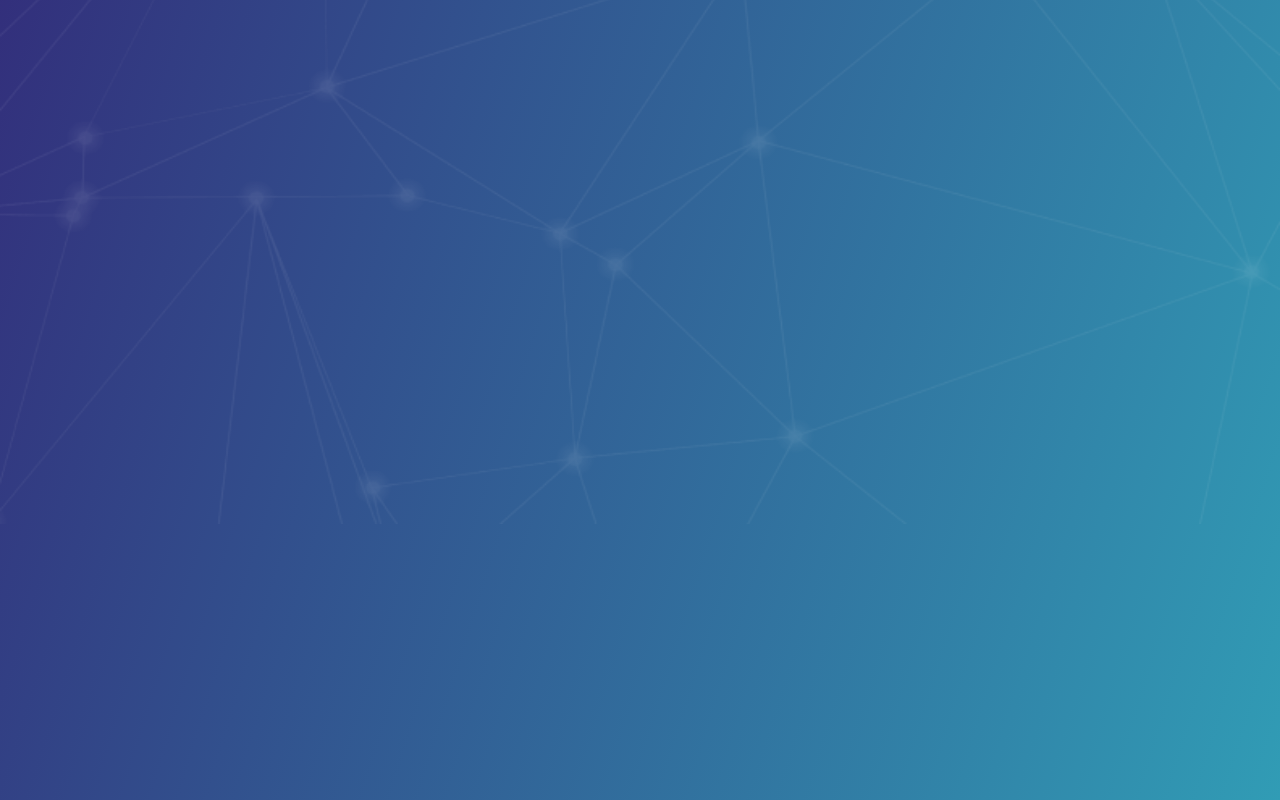
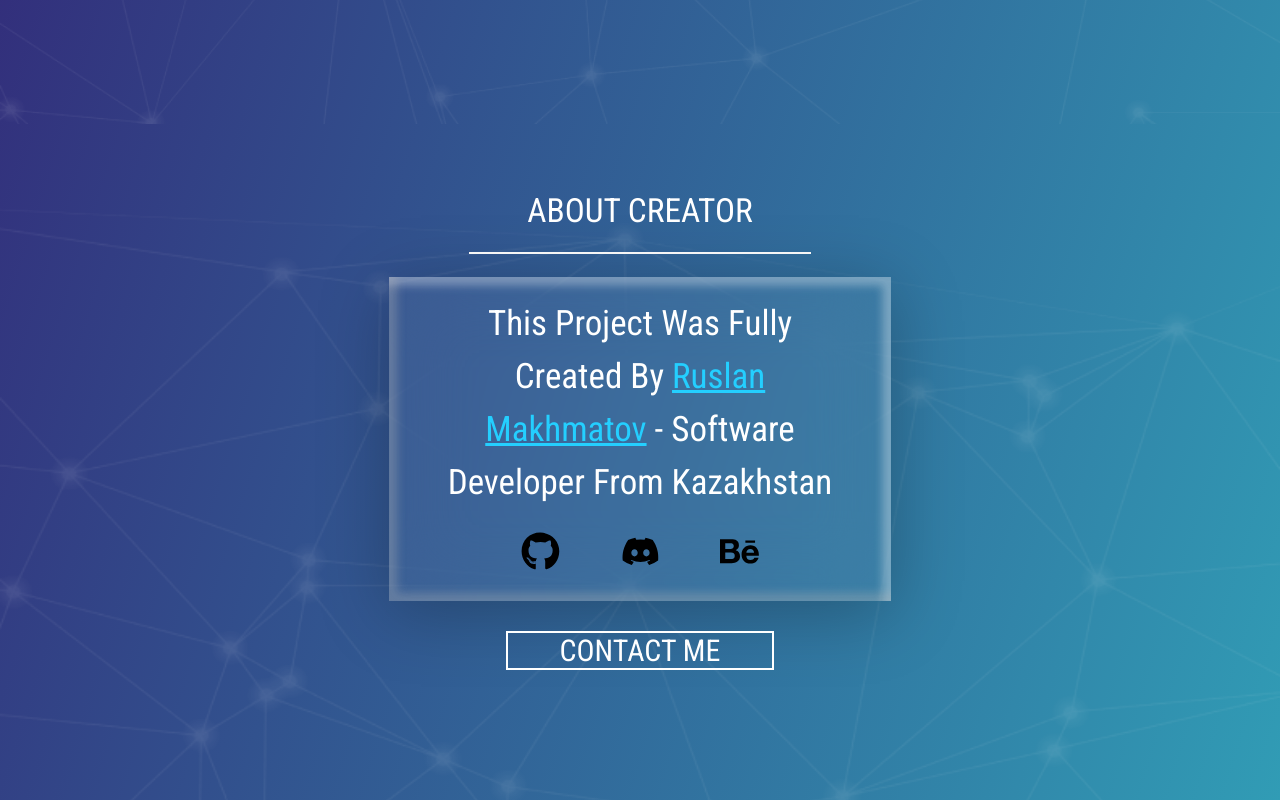
Before and after one commit to k1ngsterr1/AI-NETWORK, a React (Create React App) app: page / in a window 1280 px wide. Shown: the part 1760-2560 px from the top of the page. Built offline with nearby package versions, Linux system fonts and the light colour scheme.

Commit message:
alpha 1.1

```diff
--- a/package.json
+++ b/package.json
@@ -13,6 +13,8 @@
     "animate.css": "^4.1.1",
     "react": "^18.2.0",
     "react-dom": "^18.2.0",
+    "react-icons": "^4.4.0",
+    "react-ion-icon": "^4.0.0",
     "react-ionicons": "^4.2.0",
     "react-scripts": "5.0.1",
     "web-vitals": "^2.1.4",
--- /dev/null
+++ b/src/ThirdApp.js
@@ -0,0 +1,13 @@
+import React from "react";
+import "./styles/aboutC_styles/aboutC.css";
+import AboutCreator from "./components/AboutCreator";
+
+const ThirdApp = () => {
+  return (
+    <div className="ThirdAppBody">
+      <AboutCreator />
+    </div>
+  );
+};
+
+export default ThirdApp;
--- /dev/null
+++ b/src/components/AboutCreator.js
@@ -0,0 +1,30 @@
+import React from "react";
+import "../styles/aboutC_styles/aboutC.css";
+import { FaGithub } from "react-icons/fa";
+import { FaBehance } from "react-icons/fa";
+import { FaDiscord } from "react-icons/fa";
+
+const AboutCreator = () => {
+  return (
+    <div className="third-screen">
+      <h2 className="about-c-header">ABOUT CREATOR</h2>
+      <figure className="separator-cr"></figure>
+      <div className="about-c-glass">
+        <p className="about-c-p">
+          This project was fully created by{" "}
+          <span className="ruslan">ruslan makhmatov</span> - software developer
+          from kazakhstan
+        </p>
+        <div className="social-networks">
+          <FaGithub className="icon-sn-1"></FaGithub>
+          <FaDiscord className="icon-sn-2"></FaDiscord>
+          <FaBehance className="icon-sn-3"></FaBehance>
+        </div>
+        <figure className="separator-cr-2"></figure>
+        <button className="contact-me-btn">CONTACT ME</button>
+      </div>
+    </div>
+  );
+};
+
+export default AboutCreator;
--- a/src/index.js
+++ b/src/index.js
@@ -13,11 +13,13 @@ import "./fonts/roboto-condensed/RobotoCondensed-Regular.ttf";
 // Components
 import App from "./App";
 import SecondApp from "./SecondApp";
+import ThirdApp from "./ThirdApp";
 
 const root = ReactDOM.createRoot(document.getElementById("root"));
 root.render(
   <React.StrictMode>
     <App />
     <SecondApp />
+    <ThirdApp></ThirdApp>
   </React.StrictMode>
 );
--- /dev/null
+++ b/src/styles/aboutC_styles/aboutC.css
@@ -0,0 +1,122 @@
+.ThirdAppBody {
+  background-image: url(/src/images/BG-NET.png);
+  background-size: cover;
+  background-position: center center;
+  width: 100%;
+  height: 200vh;
+}
+
+.third-screen {
+  width: 71.40625%;
+  height: 200vh;
+  margin: auto;
+  display: flex;
+  flex-direction: column;
+  align-items: center;
+}
+
+.about-c-header {
+  font-family: "Roboto Condensed";
+  font-style: normal;
+  font-weight: 500;
+  -webkit-user-select: none;
+     -moz-user-select: none;
+      -ms-user-select: none;
+          user-select: none;
+  font-size: clamp(30px, 2.6041666667vw, 70px);
+  color: #ffffff;
+  margin-top: clamp(50px, 5.2083333333vw, 300px);
+  text-transform: uppercase;
+}
+
+.separator-cr {
+  width: clamp(314px, 26.7708333333vw, 614px);
+  height: 2px;
+  background-color: #ffffff;
+  margin-top: clamp(22px, 1.7708333333vw, 44px);
+}
+
+.about-c-glass {
+  width: clamp(354px, 39.2708333333vw, 854px);
+  height: clamp(154px, 25.3125vw, 586px);
+  background: rgba(217, 217, 217, 0.06);
+  box-shadow: 0px 12px 65px rgba(0, 0, 0, 0.25), inset 8.57333px -8.57333px 8.57333px rgba(182, 182, 182, 0.32), inset -8.57333px 8.57333px 8.57333px rgba(255, 255, 255, 0.32);
+  -webkit-backdrop-filter: blur(37.7227px);
+          backdrop-filter: blur(37.7227px);
+  margin-top: clamp(14px, 1.7708333333vw, 54px);
+  display: flex;
+  flex-direction: column;
+  align-items: center;
+}
+
+.about-c-p {
+  font-family: "Roboto Condensed";
+  font-style: normal;
+  font-weight: 400;
+  width: 80.9018567639%;
+  font-size: clamp(35px, 2.34375vw, 55px);
+  line-height: 53px;
+  text-align: center;
+  text-transform: capitalize;
+  margin-top: clamp(20px, 1.5625vw, 50px);
+  color: #FFFFFF;
+}
+
+.ruslan {
+  color: #24CFFF;
+  text-decoration: underline;
+}
+
+.social-networks {
+  width: 47.4801061008%;
+  height: 13.5802469136%;
+  display: flex;
+  justify-content: space-between;
+  margin-top: clamp(15px, 1.8229166667vw, 50px);
+}
+
+.separator-cr-2 {
+  width: clamp(212px, 21.4583333333vw, 512px);
+  height: 2px;
+  background-color: #ffffff;
+  margin-top: clamp(30px, 2.0833333333vw, 50px);
+}
+
+.contact-me-btn {
+  width: 53.3156498674%;
+  height: 15.0205761317%;
+  margin-top: clamp(30px, 2.0833333333vw, 50px);
+  font-family: "Roboto Condensed";
+  font-style: normal;
+  font-weight: 400;
+  font-size: clamp(25px, 2.34375vw, 65px);
+  text-align: center;
+  text-transform: uppercase;
+  border: 2px solid #ffffff;
+  color: #ffffff;
+  background-color: transparent;
+  transition: 0.3s all;
+}
+.contact-me-btn:hover {
+  border: none;
+  background-color: #00cffd;
+  box-shadow: 0px 4px 31px 5px rgba(0, 207, 253, 0.9);
+}
+
+.icon-sn-1, .icon-sn-2, .icon-sn-3 {
+  font-size: clamp(33px, 3.0375vw, 77px);
+  cursor: pointer;
+  transition: 0.3s all;
+}
+
+.icon-sn-1:hover {
+  color: #C4F4FF;
+}
+
+.icon-sn-2:hover {
+  color: #5865F2;
+}
+
+.icon-sn-3:hover {
+  color: #1769ff;
+}/*# sourceMappingURL=aboutC.css.map */
--- /dev/null
+++ b/src/styles/aboutC_styles/aboutC.sass
@@ -0,0 +1,109 @@
+$text: #ffffff
+$mainBlue: #00cffd
+$btnHover: #008bfd
+$blueForText: #24CFFF
+$userHover: #7ce0ff
+
+.ThirdAppBody
+    background-image: url(/src/images/BG-NET.png)
+    background-size: cover
+    background-position: center center
+    width: 100%
+    height: 200vh
+
+.third-screen
+    width: 71.40625%
+    height: 200vh
+    margin: auto
+    display: flex
+    flex-direction: column
+    align-items: center
+
+.about-c-header
+    font-family: 'Roboto Condensed'
+    font-style: normal
+    font-weight: 500
+    user-select: none
+    font-size: clamp(30px,2.6041666666666665vw,70px)
+    color: $text
+    margin-top: clamp(50px,5.208333333333333vw,300px)
+    text-transform: uppercase
+
+.separator-cr
+    width: clamp(314px,26.770833333333332vw,614px)
+    height: 2px
+    background-color: $text
+    margin-top: clamp(22px,1.7708333333333333vw,44px)
+
+.about-c-glass
+    width: clamp(354px,39.270833333333336vw, 854px)
+    height: clamp(154px ,25.3125vw, 586px)
+    background: rgba(217, 217, 217, 0.06)
+    box-shadow: 0px 12px 65px rgba(0, 0, 0, 0.25), inset 8.57333px -8.57333px 8.57333px rgba(182, 182, 182, 0.32), inset -8.57333px 8.57333px 8.57333px rgba(255, 255, 255, 0.32)
+    backdrop-filter: blur(37.7227px)
+    margin-top: clamp(14px,1.7708333333333333vw, 54px)
+    display: flex
+    flex-direction: column
+    align-items: center
+
+.about-c-p
+    font-family: 'Roboto Condensed'
+    font-style: normal
+    font-weight: 400
+    width: 80.90185676392574%
+    font-size: clamp(35px,2.34375vw, 55px)
+    line-height: 53px
+    text-align: center
+    text-transform: capitalize
+    margin-top: clamp(20px,1.5625vw, 50px)
+    color: #FFFFFF
+
+.ruslan
+    color: $blueForText
+    text-decoration: underline
+
+.social-networks
+    width: 47.48010610079576%
+    height: 13.580246913580247%
+    display: flex
+    justify-content: space-between
+    margin-top: clamp(15px,1.8229166666666667vw,50px)
+
+.separator-cr-2
+    width: clamp(212px,21.458333333333332vw, 512px)
+    height: 2px
+    background-color: $text
+    margin-top: clamp(30px,2.0833333333333335vw, 50px)
+
+.contact-me-btn
+    width: 53.315649867374006%
+    height: 15.020576131687243%
+    margin-top: clamp(30px,2.0833333333333335vw, 50px)
+    font-family: 'Roboto Condensed'
+    font-style: normal
+    font-weight: 400
+    font-size: clamp(25px,2.34375vw,65px)
+    text-align: center
+    text-transform: uppercase
+    border: 2px solid $text
+    color: $text
+    background-color: transparent
+    transition: 0.3s all
+    &:hover
+        border: none
+        background-color: $mainBlue
+        box-shadow: 0px 4px 31px 5px rgba(0, 207, 253, 0.9)
+
+.icon-sn-1 , .icon-sn-2, .icon-sn-3
+    font-size: clamp(33px,3.0375vw,77px)
+    cursor: pointer
+    transition: 0.3s all
+
+.icon-sn-1:hover
+    color: #C4F4FF
+
+.icon-sn-2:hover
+    color: #5865F2
+
+.icon-sn-3:hover
+    color: #1769ff
--- a/src/styles/about_styles/about-styles.css
+++ b/src/styles/about_styles/about-styles.css
@@ -3,12 +3,12 @@
   background-size: cover;
   background-position: center center;
   width: 100%;
-  height: 200vh;
+  height: 150vh;
 }
 
 .second-screen {
   width: 71.40625%;
-  height: 200vh;
+  height: 150vh;
   margin: auto;
   margin-top: 20px;
   display: flex;
--- a/src/styles/about_styles/about-styles.sass
+++ b/src/styles/about_styles/about-styles.sass
@@ -9,11 +9,11 @@ $userHover: #7ce0ff
     background-size: cover
     background-position: center center
     width: 100%
-    height: 200vh
+    height: 150vh
 
 .second-screen
     width: 71.40625%
-    height: 200vh
+    height: 150vh
     margin: auto
     margin-top: 20px
     display: flex
```
Also changed, not shown: 2 other files (tests, documents, lock files or other folders).
